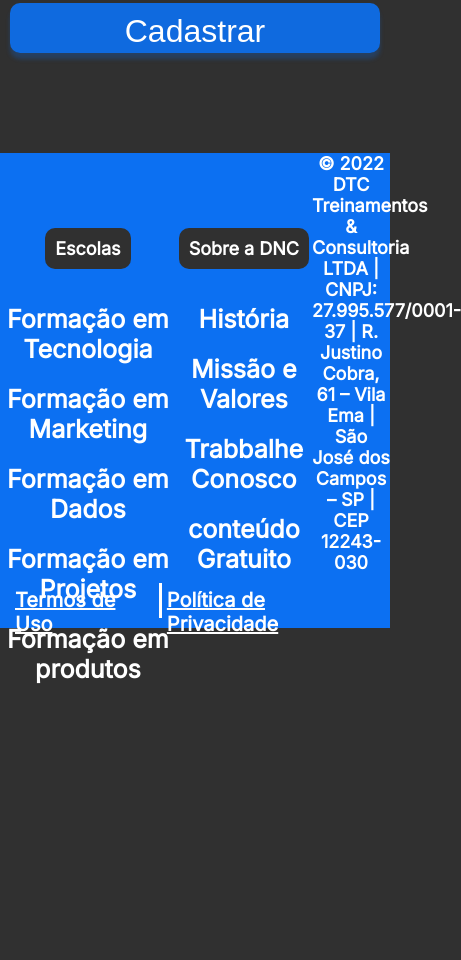
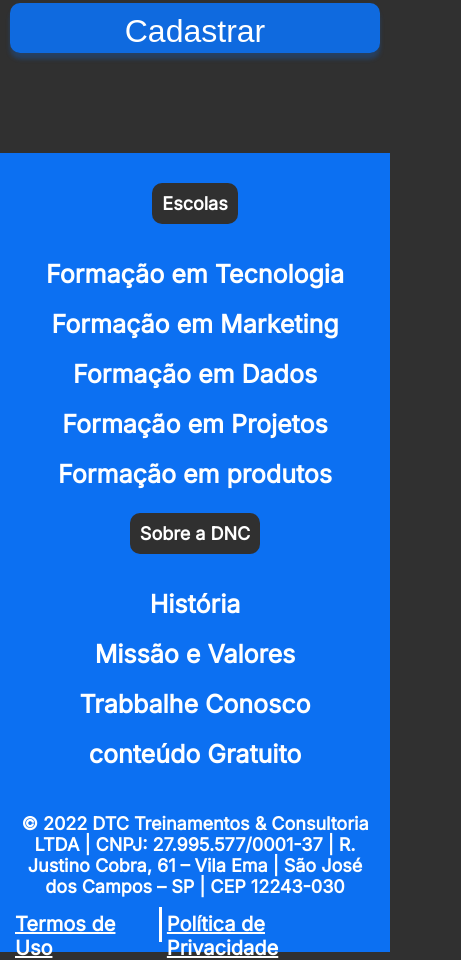
Before and after one commit to tiomarcus/bootcampdnc, a plain HTML site: page index.html in a window 390 px wide. Shown: the part 1526-2486 px from the top of the page, 461 px wide, since content can reach past the window. Before the commit the page ends 2230 px from the top, so only its background shows below. Drawn offline with Linux system fonts and the light colour scheme.

Commit message:
adicionando media query no footer

```diff
--- a/estilo.css
+++ b/estilo.css
@@ -280,6 +280,17 @@ footer {
         width: 95%;
         font-size: 20px;
     }
+    .checkbox-itens label {
+        font-size: 17px;
+    }
 
+    /* Footer */
 
+    footer .linha1 {
+        flex-direction: column;
+    }
+
+    footer .endereco {
+        width: 95%;
+    }
 }
```
